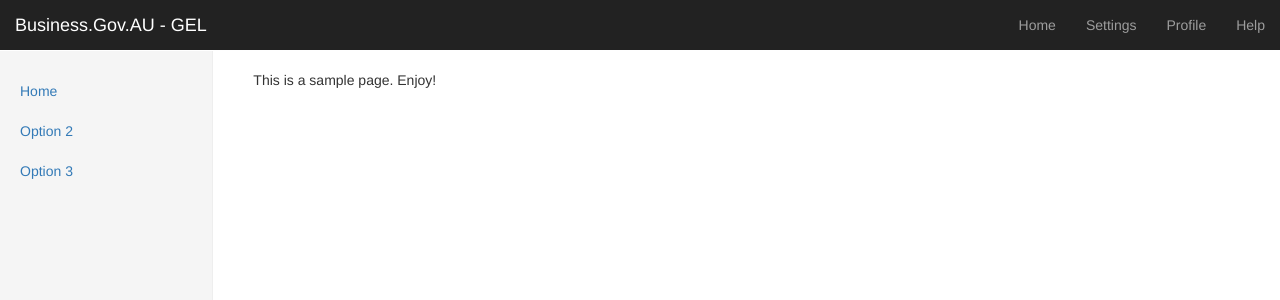
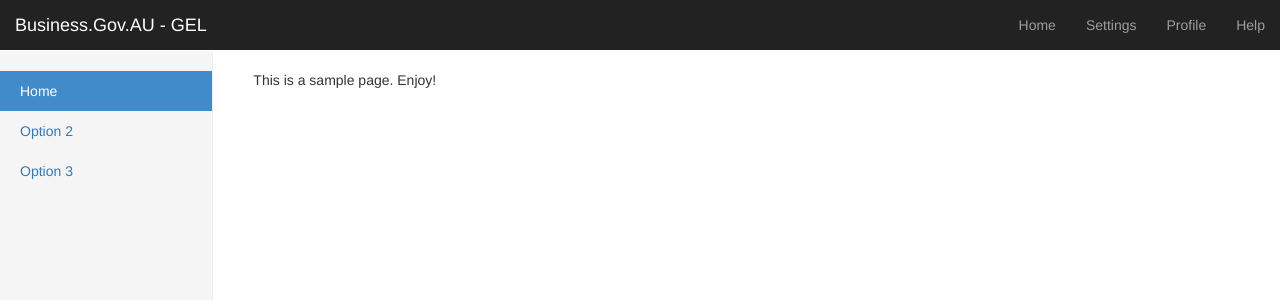
Before and after one commit to jsephora/bga-gel, a Jekyll site: the page built from sample.md, in a window 1280 px wide. Shown: the top 300 px of the page. Built offline with Jekyll 4.4.1, drawn with Linux system fonts in a browser that asks for light colours; nearby versions of some CDN libraries.

Commit message:
Update sidebar.html

```diff
--- a/_includes/sidebar.html
+++ b/_includes/sidebar.html
@@ -1,7 +1,11 @@
 {% if page.sidemenu != null %}
   <ul class="nav nav-sidebar">
     {% for item in page.sidemenu %}
-      <li><a href="{{ item.url }}">{{ item.title }}</a></li>
+      {% if item.active == true %}
+        <li class="active"><a href="{{ item.url }}">{{ item.title }}</a><span class="sr-only"> (current)</span></li>
+      {% else %}
+        <li><a href="{{ item.url }}">{{ item.title }}</a></li>
+      {% endif %}
     {% endfor %}
   </ul>
 {% endif %}
```
